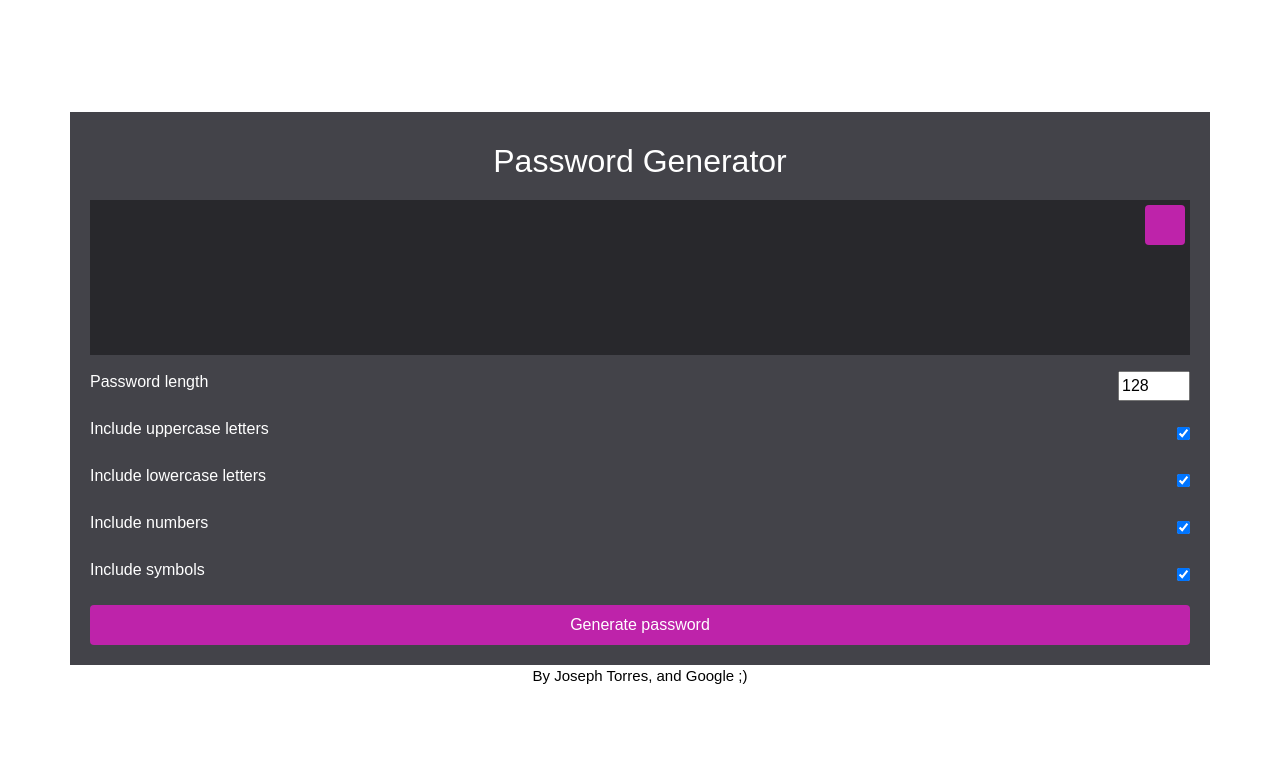
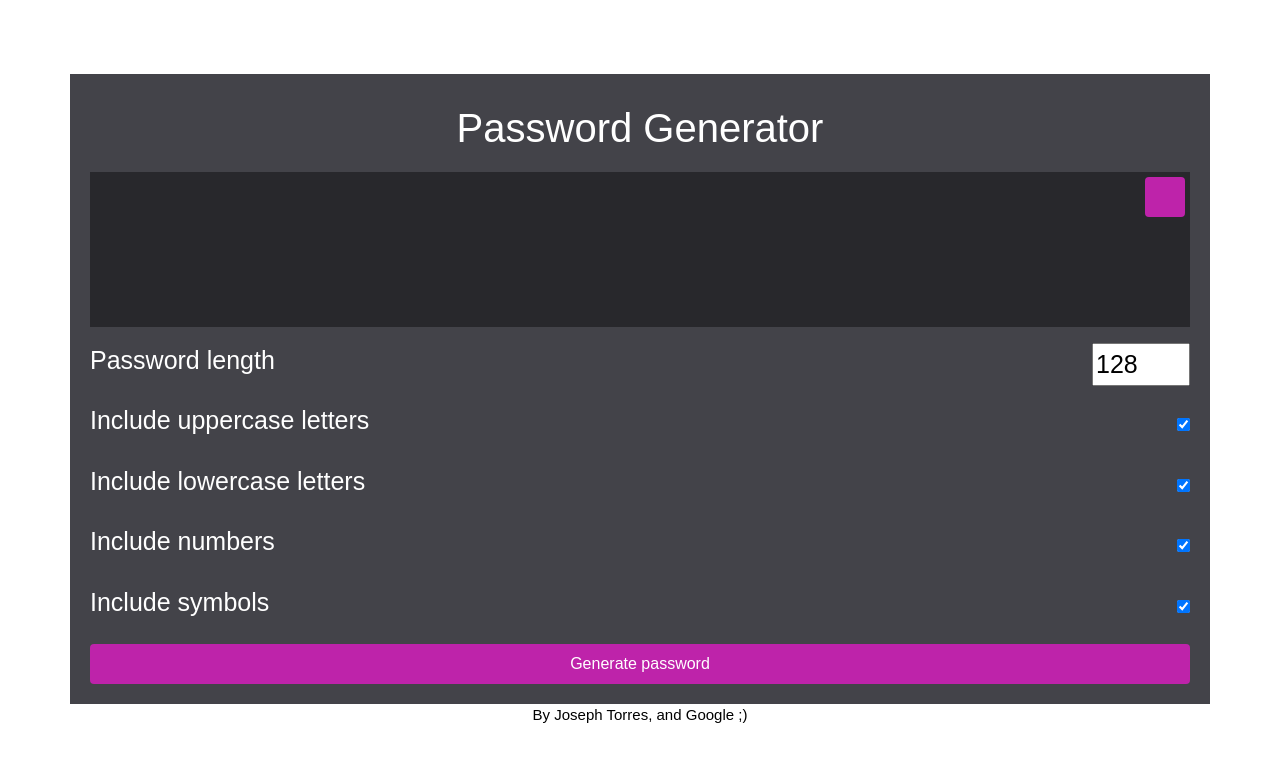
Before and after one commit to Josephtorres1/password-generatorHW, a plain HTML site: page index.html in a window 1280 px wide. Drawn offline with nearby package versions, Linux system fonts and the light colour scheme; a script that the page names is missing; some icons are missing; a web font is replaced by a local one.

Commit message:
Update style.css
Changed the font size.

```diff
--- a/style.css
+++ b/style.css
@@ -9,6 +9,7 @@ body {
   color: #fff;
   display: flex;
   font-family: "Muli", sans-serif;
+  font-size: 25px;
   flex-direction: column;
   align-items: center;
   justify-content: center;
@@ -23,6 +24,7 @@ p {
 h2 {
   margin: 10px 0 20px;
   text-align: center;
+  font-size: 40px;
 }
 
 input[type="checkbox"] {
```
